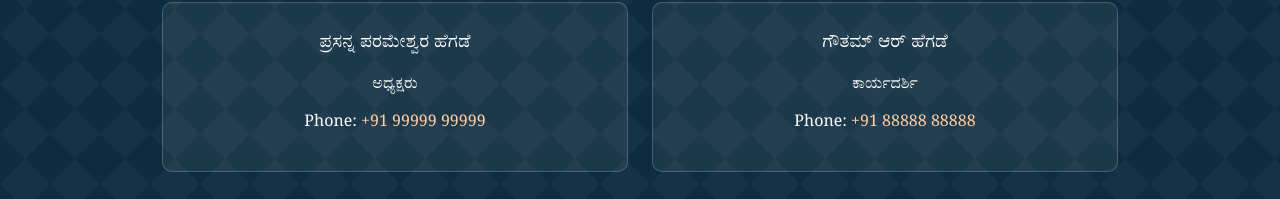
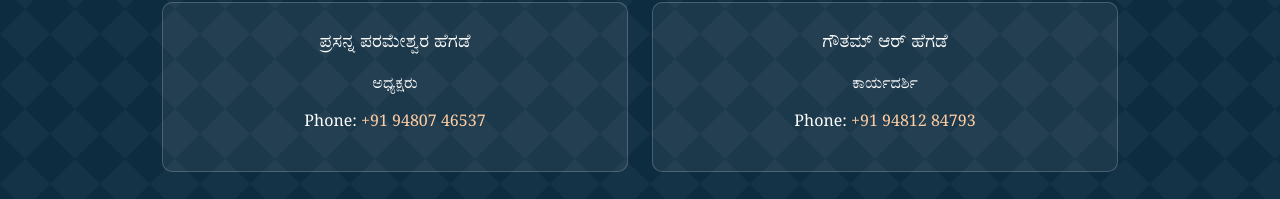
Before and after one commit to AbhayHegde05/Kalatrust, a React app in the folder frontend/: page /contact in a window 1280 px wide. Shown: the part 191-390 px from the top of the page. Built offline with nearby package versions, Linux system fonts and the light colour scheme; no server answers; the HTML template or start-up script is replaced by a standard one.

Commit message:
11th final

```diff
--- a/frontend/src/pages/Contact.jsx
+++ b/frontend/src/pages/Contact.jsx
@@ -9,12 +9,12 @@ const Contact = () => {
         <div className="contact-card">
           <h3>ಪ್ರಸನ್ನ ಪರಮೇಶ್ವರ ಹೆಗಡೆ</h3>
           <p>ಅಧ್ಯಕ್ಷರು</p>
-          <p>Phone: <a href="tel:+919999999999">+91 99999 99999</a></p>
+          <p>Phone: <a href="tel:+919480746537">+91 94807 46537</a></p>
         </div>
         <div className="contact-card">
           <h3>ಗೌತಮ್ ಆರ್ ಹೆಗಡೆ</h3>
           <p>ಕಾರ್ಯದರ್ಶಿ</p>
-          <p>Phone: <a href="tel:+918888888888">+91 88888 88888</a></p>
+          <p>Phone: <a href="tel:+919481284793">+91 94812 84793</a></p>
         </div>
       </div>
     </div>
```
